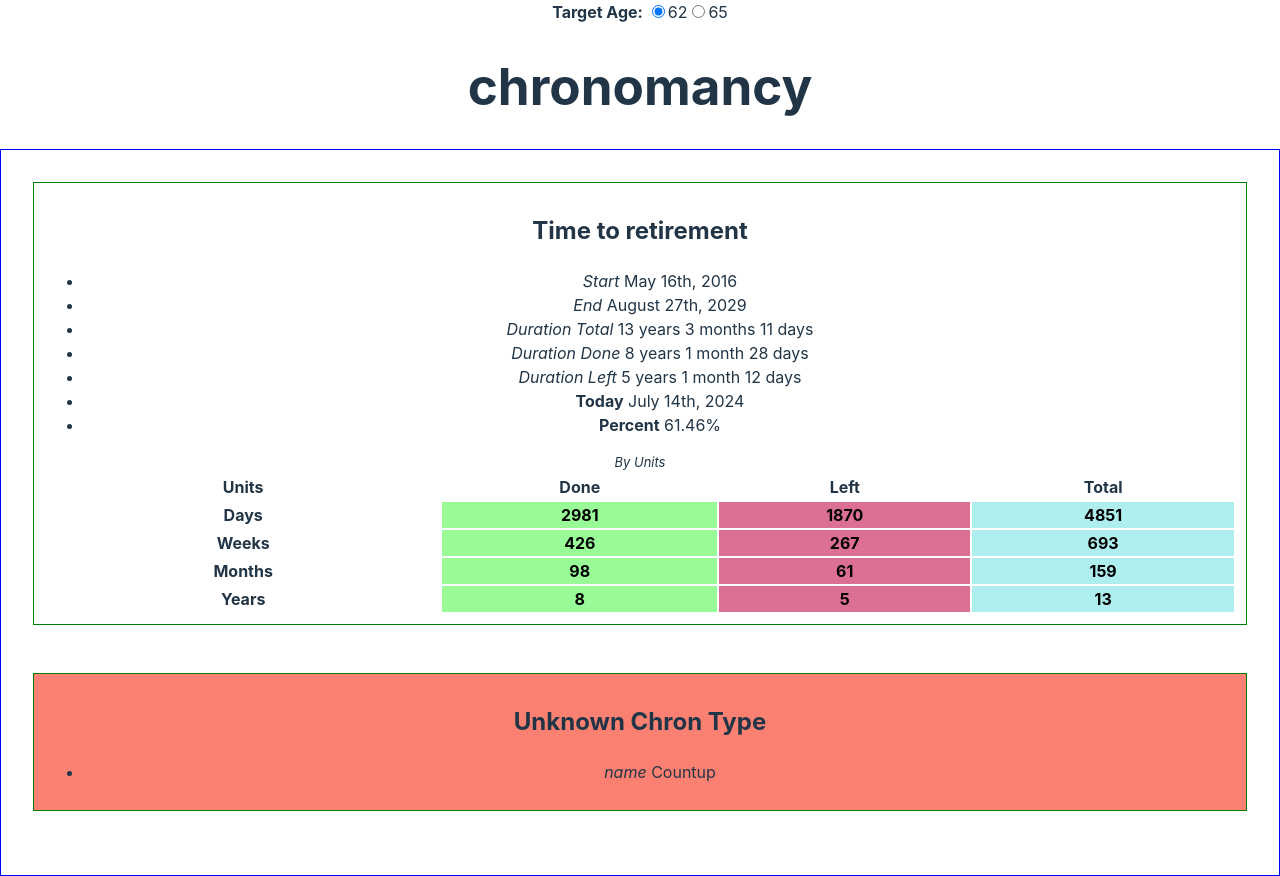
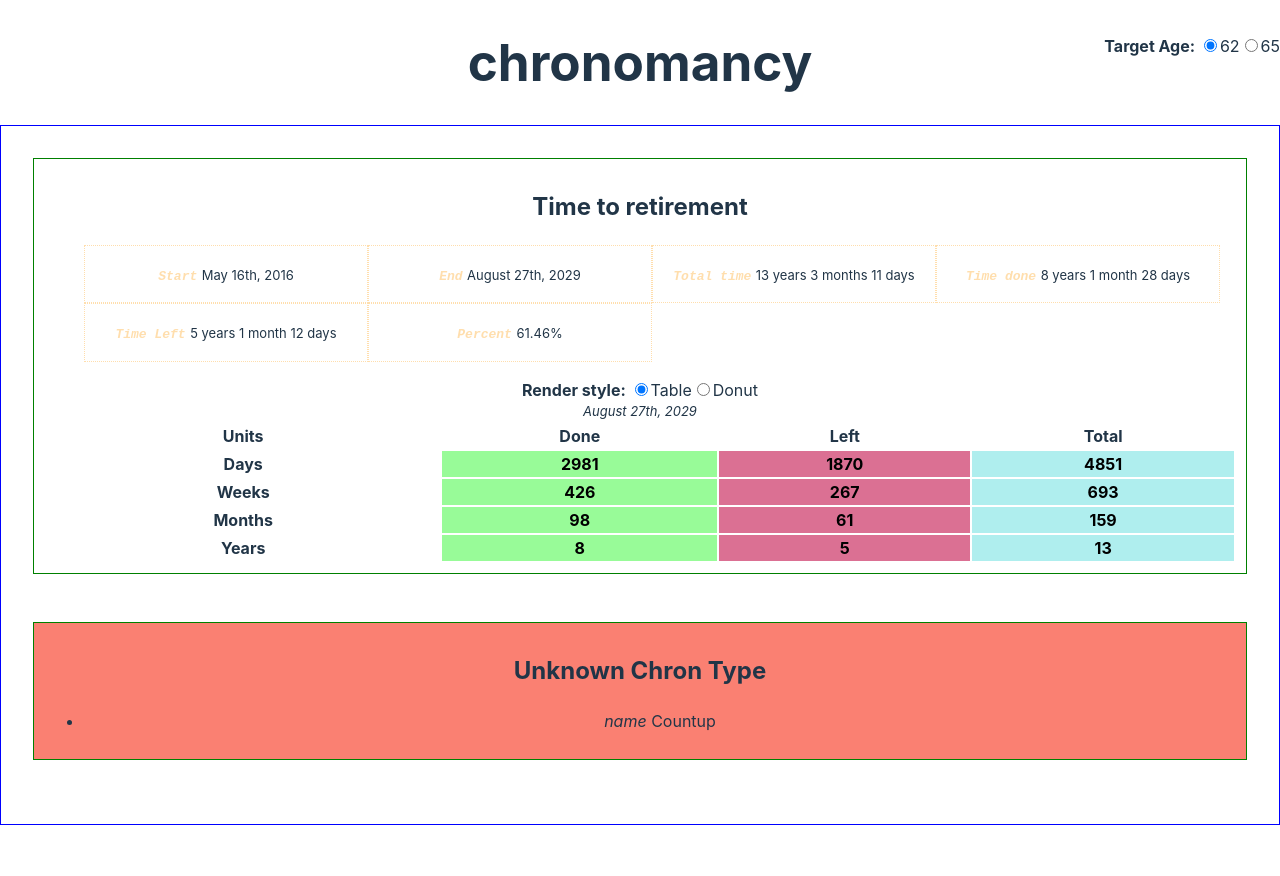
Before and after one commit to doctorwidget/chronos, a Vue app: page / in a window 1280 px wide. After the commit the page ends 825 px from the top, so only its background shows below. Built offline with nearby package versions, Linux system fonts and the light colour scheme.

Commit message:
table vs donut views, plus a chooser ui

```diff
--- a/src/App.vue
+++ b/src/App.vue
@@ -30,7 +30,7 @@ import './assets/chrons.css';
  * If there is no child component that needs to both read AND write,
  * then you probably are not gaining anything by using v-model.
  */
- const targetAge = defineModel({
+const targetAge = defineModel({
     default: "62",
 });
 
@@ -69,7 +69,7 @@ const chrons: Ref<Array<Chron>> = computed(() => {
 
 <template>
     <div :class="$style.root">
-        <div>
+        <div :class="$style.targetAge">
             <strong>Target Age: </strong>
             <span>
                 <input type="radio" id="a62" value="62" v-model.number="targetAge" />
@@ -87,5 +87,12 @@ const chrons: Ref<Array<Chron>> = computed(() => {
 .root {
     width: 100%;
     min-width: 100%;
+    position: relative;
+}
+
+.targetAge {
+    position: absolute;
+    top: 0;
+    right: 0;
 }
 </style>
--- a/src/components/renderers/SplitDurationText.vue
+++ b/src/components/renderers/SplitDurationText.vue
@@ -1,3 +1,31 @@
+<!--
+This should eventually be split up into at least four components:
+
+1. this top level renderer, SplitDuration
+2. a SplitDurationSummary.vue component, handling the <list> of universal text value
+3. a SplitDurationTable.vue component, rendering the original table
+4. a SplitDurationDonut.vue component, rendering a D3 donut view.
+
+And then we would watch the renderStyle ref and use either the table or donut
+renderer, depending on what the user just choice. While we're at it, we should
+sure use <component :is...> instead of the current [v-if] approach.
+
+Also, the "style" value is currently managed as in-component local state.
+It would be better to move that elsewhere and pass it in as a prop.
+
+Finally, I'd like the remaining SplitDuration.vue file to be even shorter,
+We probably should create a new util file, which imports and uses all of
+the various date-fns methods. There should be one main exported helper function
+that can be called whenever either date changes; it should return a single
+object with values for all 12 cells of the table, with human-friendly keys.
+And in the util file, obviously we should just have a function that decides
+which of the `differenceFoo` methods to call based on an input argument.
+
+...but it's too early to do any of that now.
+For now, we remain a wordy proof-of-concept,
+and that's perfectly OK!
+-->
+
 <script setup lang="ts">
 
 import { computed } from 'vue';
@@ -20,8 +48,14 @@ const props = defineProps<{
     chron: Required<Chron>,
  }>();
 
+
+ /** more use of the v-model macro, new in Vue 3.4 */
+ type RenderStyle = 'table' | 'donut';
+ const renderStyle = defineModel<RenderStyle, string>({
+    default: "table",
+});
+
 const now = Date();
-
 
 const duration = computed(() => {
     const d = intervalToDuration({
@@ -136,7 +170,9 @@ export default {
 <template>
     <div :class="$style.splitDuration">
         <h2>{{ props.chron.title }}</h2>
-        <ul>
+
+        <!-- summary list: refactor me to a component -->
+        <ul :class="$style.summary">
             <li>
                 <em>Start</em> <span>{{ startStr }}</span>
             </li>
@@ -144,23 +180,32 @@ export default {
                 <em>End</em> <span>{{ endStr }}</span>
             </li>
             <li>
-                <em>Duration Total</em> <span>{{ durationStr }}</span>
+                <em>Total time</em> <span>{{ durationStr }}</span>
             </li>
             <li>
-                <em>Duration Done</em> <span>{{ durationDoneStr }}</span>
+                <em>Time done</em> <span>{{ durationDoneStr }}</span>
             </li>
             <li>
-                <em>Duration Left</em> <span>{{ durationLeftStr }}</span>
-            </li>
-            <li>
-                <strong>Today</strong> <span>{{ nowStr }}</span>
+                <em>Time Left</em> <span>{{ durationLeftStr }}</span>
             </li>
             <li :class="$style.big">
-                <strong>Percent</strong> <span>{{ percent }}%</span>
+                <em>Percent</em> <span>{{ percent }}%</span>
             </li>
         </ul>
-        <table :class="$style.unitTable">
-            <caption>By Units</caption>
+        <div>
+            <strong>Render style: </strong>
+            <span>
+                <input type="radio" id="styleTable" value="table" v-model="renderStyle" />
+                <label for="styleTable">Table</label>
+
+                <input type="radio" id="styleDonut" value="donut" v-model="renderStyle" />
+                <label for="donut">Donut</label>
+            </span>
+        </div>
+
+        <!-- table style: refactor me to a component -->
+        <table :class="$style.unitTable" v-if="renderStyle==='table'">
+            <caption>{{ endStr }}</caption>
             <tr>
                 <th scope="col">Units</th>
                 <th scope="col">Done</th>
@@ -191,8 +236,17 @@ export default {
                 <td>{{ yearsLeft }}</td>
                 <td>{{ yearsTotal }}</td>
             </tr>
+        </table>
 
-        </table>
+        <!-- donut style; refactor me to a component -->
+        <div v-if="renderStyle==='donut'">
+            <h2>Donut style</h2>
+            <div>Coming soon!</div>
+            <svg :class="$style.donut" width="400" height="400">
+                <!-- Actual SVG paths, shapes, etc. here -->
+                <path d="M150 0 L75 200 L225 200 Z" />
+            </svg>
+        </div>
     </div>
 </template>
 
@@ -227,4 +281,29 @@ tr td:nth-child(4) {
     background-color: paleturquoise;
 }
 
+.summary {
+    display: flex;
+    flex-direction: row;
+    flex-wrap: wrap;
+}
+.summary li {
+    display: inline-block;
+    width: 250px;
+    min-width: 250px;
+    padding: 1rem;
+    border: 1px dotted navajowhite;
+}
+
+.summary li em {
+    font-weight: bold;
+    font-family: monospace;
+    color: navajowhite;
+}
+.summary li > span {
+    font-size: small;
+}
+
+svg.donut {
+    background-color: white;
+}
 </style>
```
